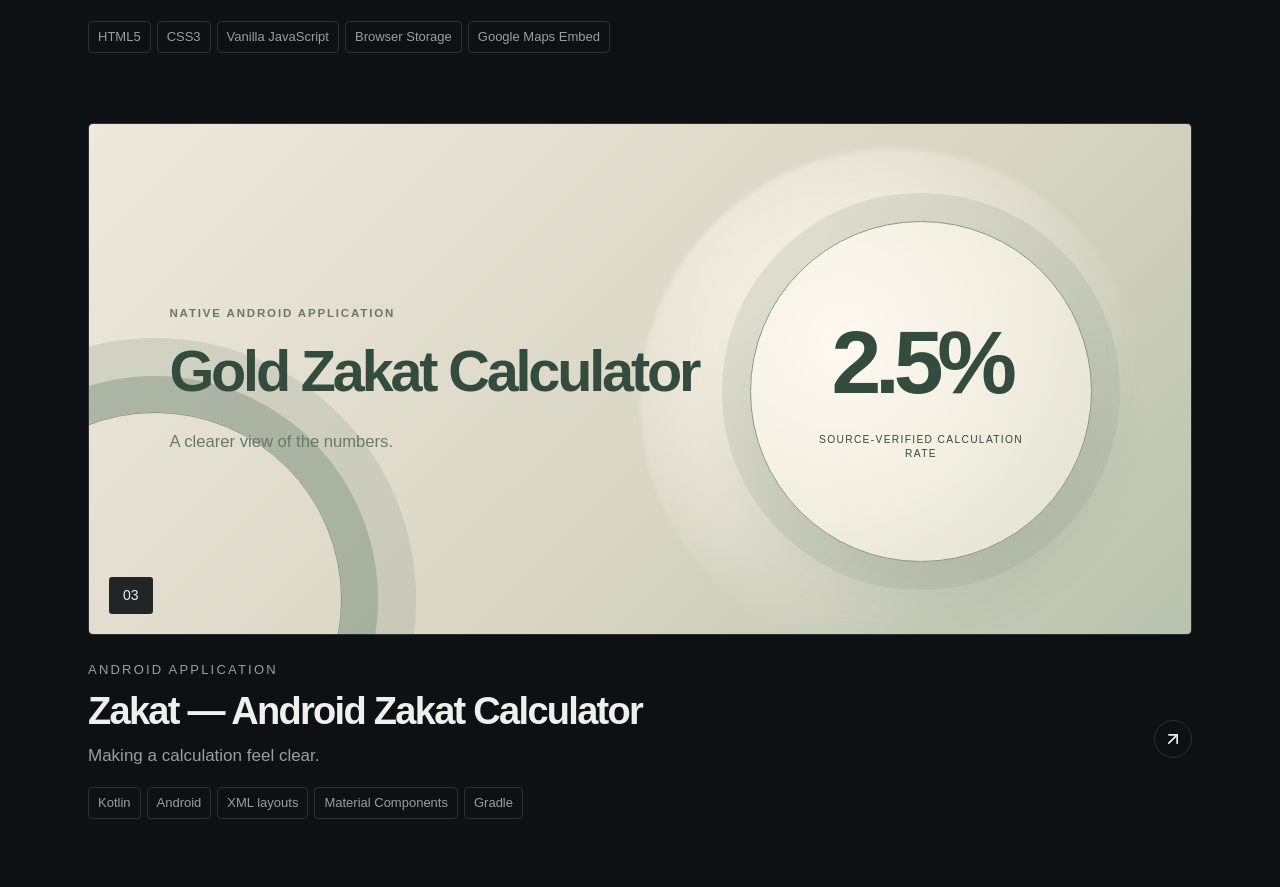
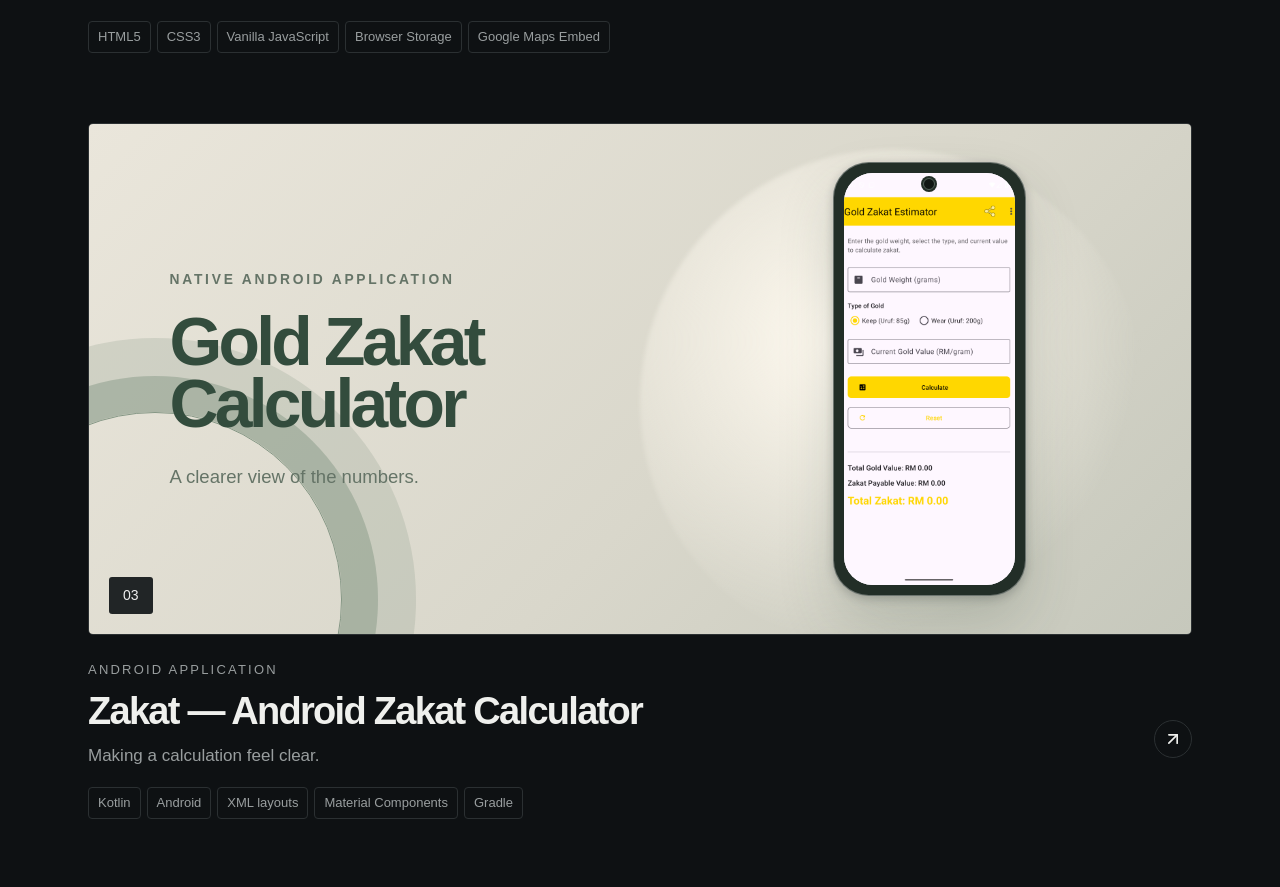
Before and after one commit to alifmukhlis06-svg/portfolio, a Next.js app: page /portfolio/projects in a window 1280 px wide. Shown: the part 1928-2815 px from the top of the page. Built offline with nearby package versions, Linux system fonts and the light colour scheme.

Commit message:
Restore Gold Zakat project cover

```diff
--- a/app/globals.css
+++ b/app/globals.css
@@ -32,16 +32,19 @@
 .project-cover-sunset{--cover-background:linear-gradient(135deg,#1a090b 0%,#461414 58%,#a44327 100%);--cover-ink:#fff4e7;--cover-muted:#ff9d72;--cover-line:#cf5e3e;--cover-glow:#ffb15d52;--cover-window:#160607;--cover-window-bar:#3a1010;--cover-window-border:#ff996b61}
 .project-cover-indigo{--cover-background:linear-gradient(135deg,#0c1730 0%,#173964 58%,#2a7892 100%);--cover-ink:#f2f8ff;--cover-muted:#9ed6ed;--cover-line:#579ab9;--cover-glow:#81d7ef4d;--cover-window:#0a1224;--cover-window-bar:#152c4a;--cover-window-border:#9bd9ed5c}
 .project-cover-violet{--cover-background:linear-gradient(135deg,#f1efff 0%,#d7d6f7 55%,#aeb5ec 100%);--cover-ink:#30345c;--cover-muted:#6168a0;--cover-line:#7c82c3;--cover-glow:#fff;--cover-window:#3d427b;--cover-window-bar:#555ca0;--cover-window-border:#ffffffa1}
-.project-cover-gold{--cover-background:linear-gradient(135deg,#eee9dc 0%,#d9d5c4 58%,#b8c2ad 100%);--cover-ink:#334c3d;--cover-muted:#68796c;--cover-line:#859785;--cover-glow:#fffaf0}
+.project-cover-gold{--cover-background:linear-gradient(135deg,#eae6db 0%,#d9d7cb 58%,#c6c8bc 100%);--cover-ink:#334c3d;--cover-muted:#657467;--cover-line:#859785;--cover-glow:#fffaf0}
 .project-cover-copy{position:absolute;z-index:2;left:7.3%;top:50%;width:53%;transform:translateY(-50%)}
 .project-cover-subtitle{display:block;font-size:clamp(10px,1.08vw,16px);font-weight:700;letter-spacing:.2em;text-transform:uppercase;color:var(--cover-muted)}
 .project-cover-title{display:block;max-width:100%;margin-top:4.2%;font-size:clamp(34px,5.3vw,76px);font-weight:700;line-height:.92;letter-spacing:-.055em;color:var(--cover-ink)}
 .project-cover-tagline{display:block;margin-top:6%;font-size:clamp(13px,1.45vw,21px);line-height:1.45;color:var(--cover-muted)}
 .project-cover-phone{position:absolute;z-index:2;right:11%;top:7.5%;height:85%;padding:10px;background:#171a21;border:1px solid #ffffff55;border-radius:clamp(18px,2.8vw,42px);box-shadow:0 28px 55px #2d31522b,0 3px 10px #171a2138;transform:rotate(1.2deg)}
 .project-cover-blue .project-cover-phone{transform:rotate(-1.2deg)}
+.project-cover-gold .project-cover-copy{width:43%}
+.project-cover-gold .project-cover-phone{right:15%;background:#222e27;transform:none;box-shadow:0 28px 55px #334c3d30,0 3px 10px #171a2138}
 .project-cover-screen{position:relative;height:100%;overflow:hidden;border-radius:clamp(13px,2.25vw,33px);background:#f7f7fb}
 .project-cover-screen img{display:block;width:100%;height:100%;object-fit:cover;object-position:top}
 .project-cover-camera{position:absolute;z-index:3;top:8px;left:50%;width:33%;height:13px;transform:translateX(-50%);border-radius:0 0 11px 11px;background:#171a21}
+.project-cover-gold .project-cover-camera{top:15px;width:12px;height:12px;border:1px solid #526158;border-radius:50%;background:#101713;box-shadow:0 0 0 2px #222e27}
 .project-cover-frame-window .project-cover-copy{width:36.5%}
 .project-cover-frame-window .project-cover-subtitle{font-size:clamp(9px,.9vw,13px);letter-spacing:.16em}
 .project-cover-frame-window .project-cover-title{max-width:100%;font-size:clamp(28px,3.2vw,48px);line-height:.94;letter-spacing:-.047em}
@@ -75,6 +78,8 @@
   .project-cover-title{font-size:clamp(24px,7.8vw,38px);line-height:.95}
   .project-cover-tagline{max-width:100%;font-size:clamp(8px,2.3vw,11px);line-height:1.25}
   .project-cover-phone{right:7%;top:8%;height:84%;padding:5px;border-radius:clamp(12px,5vw,24px)}
+  .project-cover-gold .project-cover-phone{right:28%}
+  .project-cover-gold .project-cover-camera{top:7px;width:8px;height:8px}
   .project-cover-screen{border-radius:clamp(9px,4vw,20px)}
   .project-cover-camera{top:4px;height:7px;border-radius:0 0 7px 7px}
   .project-cover-frame-window .project-cover-copy{left:7%;top:46%;width:44%}
--- a/content/projects.ts
+++ b/content/projects.ts
@@ -249,20 +249,22 @@ export const projects: Project[] = [
     stack: ['Kotlin', 'Android', 'XML layouts', 'Material Components', 'Gradle'],
     features: ['Kept and worn gold selection', 'Gold weight and value-per-gram inputs', 'Total value and zakat result display', 'Reset, native sharing, and About screen'],
     github: 'https://github.com/alifmukhlis06-svg/zakat',
-    image: '/projects/zakat.svg',
-    imageLabel: 'Illustrative reconstruction based on the Android XML layout; not an app screenshot',
+    image: '/projects/zakat-app.png',
+    imageLabel: 'Gold Zakat Estimator running in an Android emulator',
     cover: {
       theme: 'gold',
-      frame: 'typography',
+      frame: 'phone',
       title: 'Gold Zakat Calculator',
       subtitle: 'Native Android Application',
       tagline: 'A clearer view of the numbers.',
-      mark: '2.5%',
-      markLabel: 'Source-verified calculation rate',
+      screenshot: '/projects/zakat-app.png',
+      screenshotAlt: 'Gold Zakat Estimator app running in an Android emulator',
+      screenshotWidth: 1080,
+      screenshotHeight: 2424,
     },
-    previewLabel: 'ANDROID / INTERFACE STUDY',
-    previewBadge: 'ILLUSTRATIVE RECONSTRUCTION',
-    note: 'Illustrative interface reconstructed from source; replace with an emulator screenshot. The repository applies thresholds of 85g / 200g and a 2.5% calculation. This portfolio describes its implementation and does not provide religious or financial guidance.',
+    previewLabel: 'ANDROID / APP INTERFACE',
+    previewBadge: 'GENUINE EMULATOR CAPTURE',
+    note: 'Genuine emulator capture built from the public repository at commit 146f7f1. The repository applies thresholds of 85g / 200g and a 2.5% calculation. This portfolio describes its implementation and does not provide religious or financial guidance.',
     sources: [{ label: 'Calculation implementation', url: 'https://github.com/alifmukhlis06-svg/zakat/blob/master/app/src/main/java/com/example/goldzakatcalculator/MainActivity.kt' }, { label: 'Android dependencies', url: 'https://github.com/alifmukhlis06-svg/zakat/blob/master/gradle/libs.versions.toml' }],
     featured: true,
   },
```
Also changed, not shown: public/projects/zakat-app.png (added).
